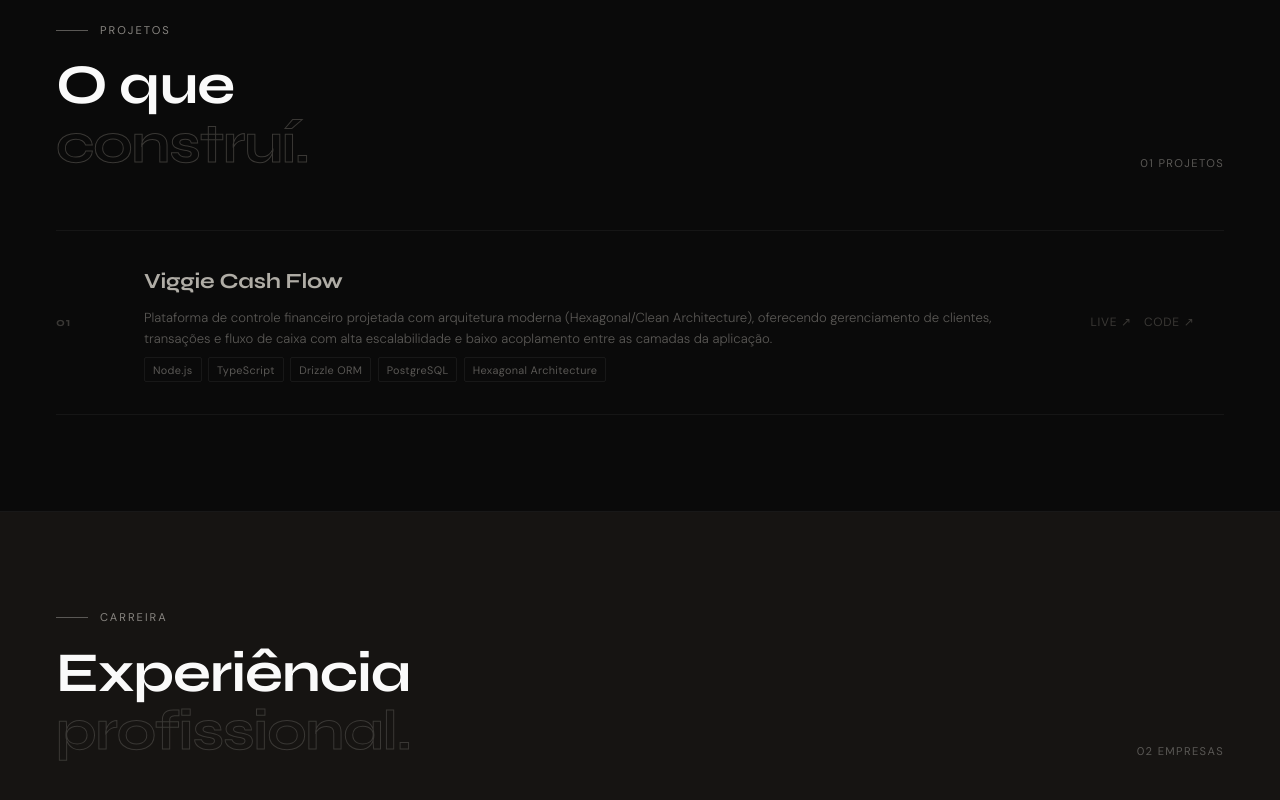
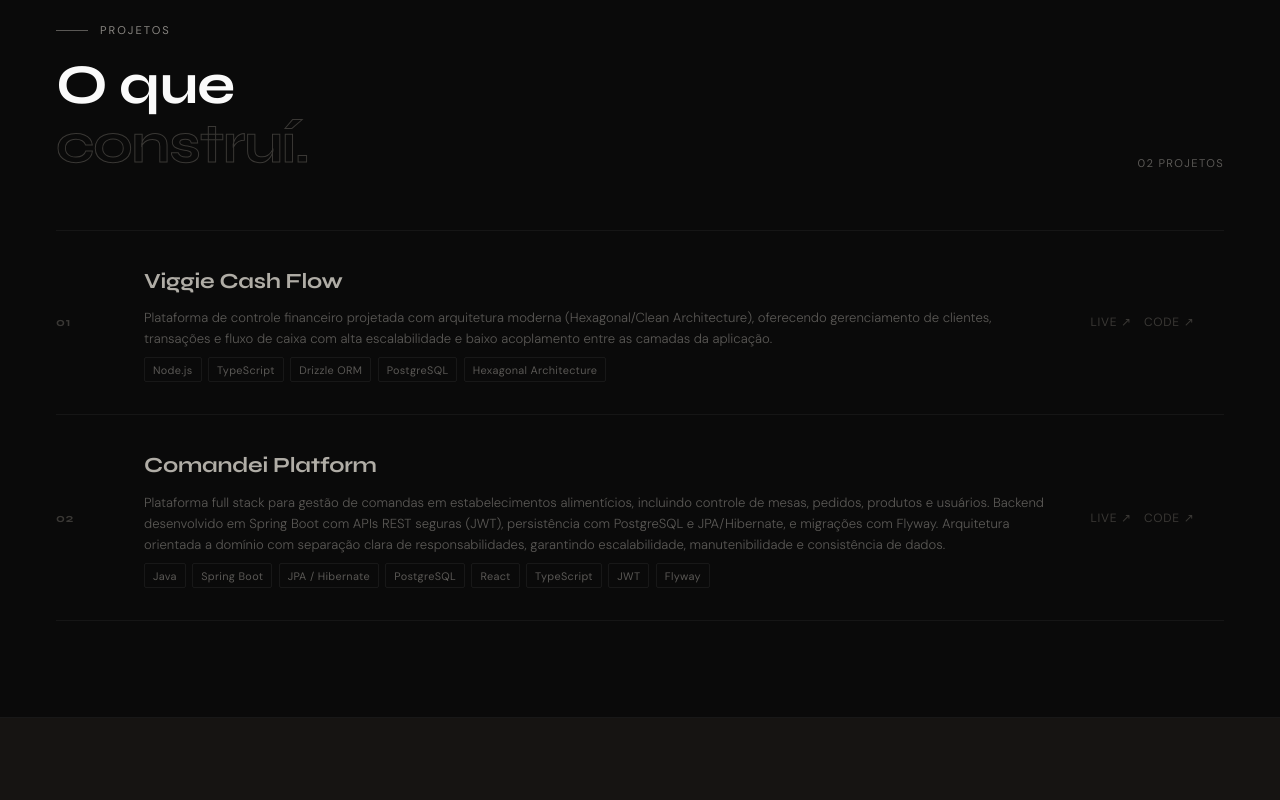
Before and after one commit to tavinhoo/luizotavio.dev, a React (Create React App) app: page / in a window 1280 px wide. Shown: the part 1998-2798 px from the top of the page. Built offline with nearby package versions, Linux system fonts and the light colour scheme; the HTML template or start-up script is replaced by a standard one.

Commit message:
feat: add Comandei Platform project with detailed description and technology stack

```diff
--- a/src/data/portfolio.js
+++ b/src/data/portfolio.js
@@ -61,6 +61,24 @@ export const projects = [
     liveUrl: "#",
     codeUrl: "#",
   },
+  {
+    number: "02",
+    name: "Comandei Platform",
+    description:
+      "Plataforma full stack para gestão de comandas em estabelecimentos alimentícios, incluindo controle de mesas, pedidos, produtos e usuários. Backend desenvolvido em Spring Boot com APIs REST seguras (JWT), persistência com PostgreSQL e JPA/Hibernate, e migrações com Flyway. Arquitetura orientada a domínio com separação clara de responsabilidades, garantindo escalabilidade, manutenibilidade e consistência de dados.",
+    tags: [
+      "Java",
+      "Spring Boot",
+      "JPA / Hibernate",
+      "PostgreSQL",
+      "React",
+      "TypeScript",
+      "JWT",
+      "Flyway",
+    ],
+    liveUrl: "#",
+    codeUrl: "#",
+  },
 ];
 
 export const timeline = [
```
